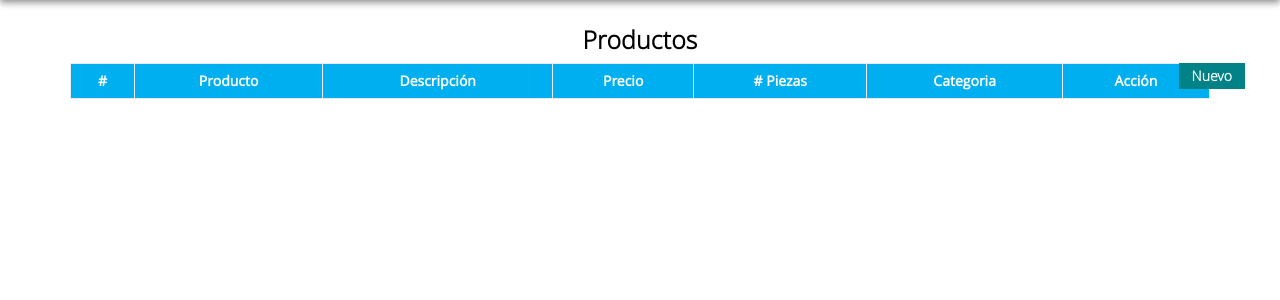
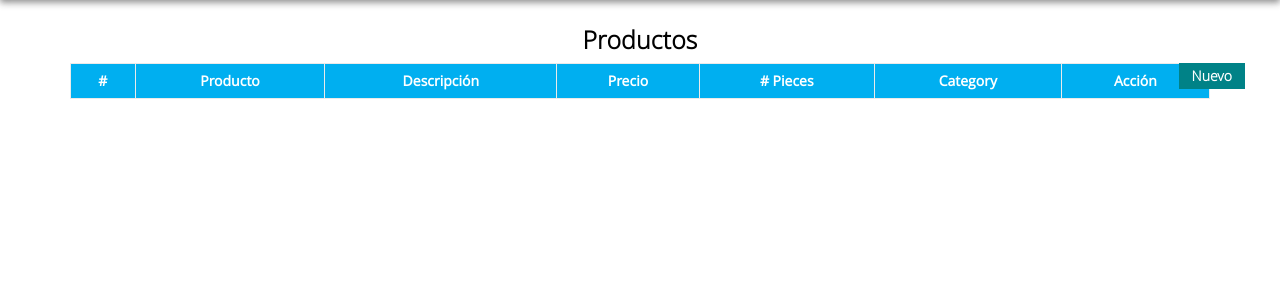
Before and after one commit to lenincamp/ENCODING, a Django app: template templates/main/producto.html in a window 1280 px wide. Shown: the part 45-345 px from the top of the page. Run offline with Django 3.2, Linux system fonts and the light colour scheme; the template is opened without the code that fills it, so the values that code supplies are empty.

Commit message:
cambie linea category y pieces

```diff
--- a/templates/main/producto.html
+++ b/templates/main/producto.html
@@ -29,8 +29,8 @@
             <th class="text-center fg-white">Producto</th>
             <th class="text-center fg-white">Descripción</th>
             <th class="text-center fg-white">Precio</th>
-            <th class="text-center fg-white"># Piezas</th>
-            <th class="text-center fg-white">Categoria</th>
+            <th class="text-center fg-white"># Pieces</th>
+            <th class="text-center fg-white">Category</th>
             <th class="text-center fg-white" colspan="2">Acción</th>
         </thead>
         <tbody id="bodyTableModule">
```
